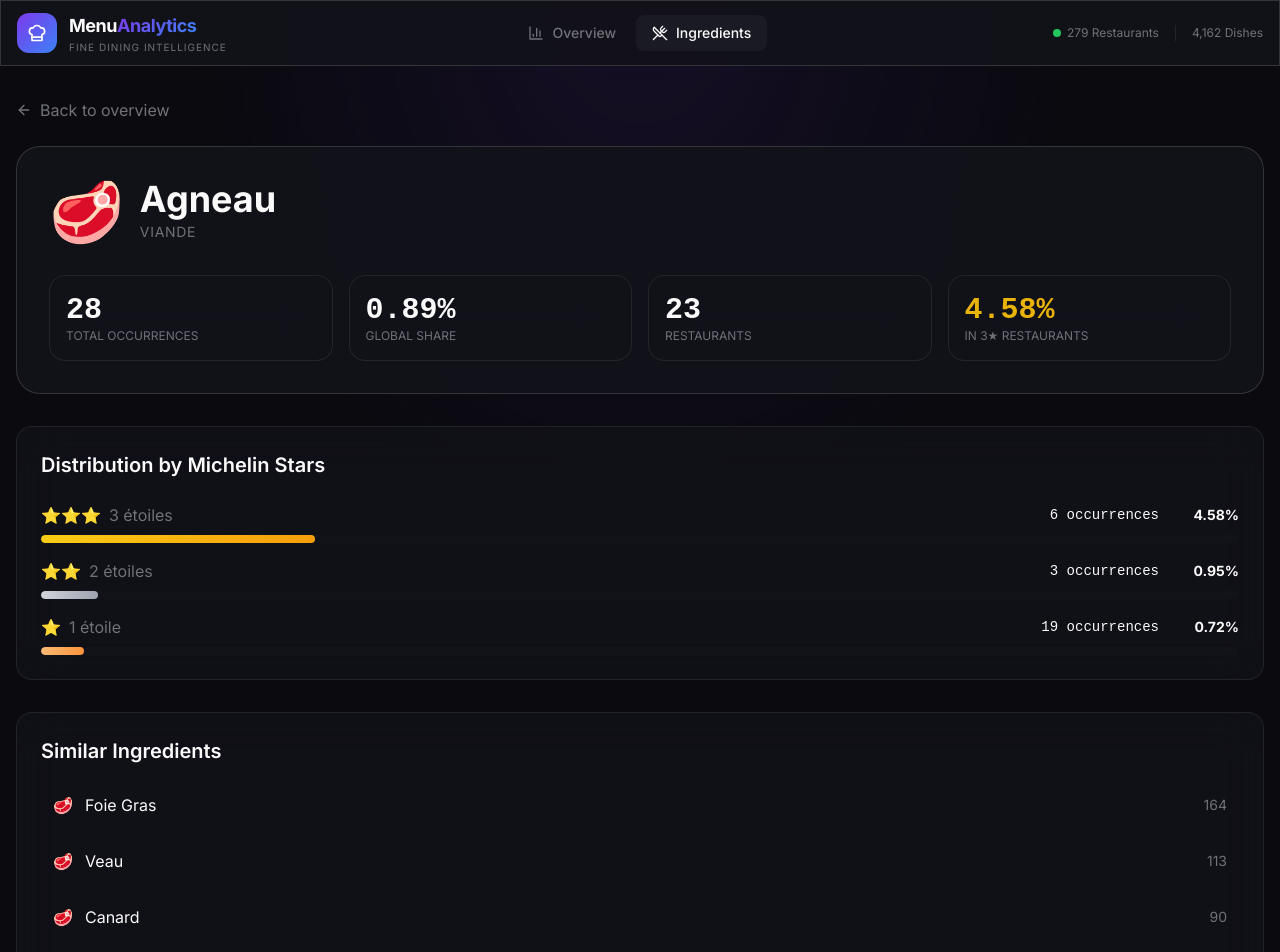
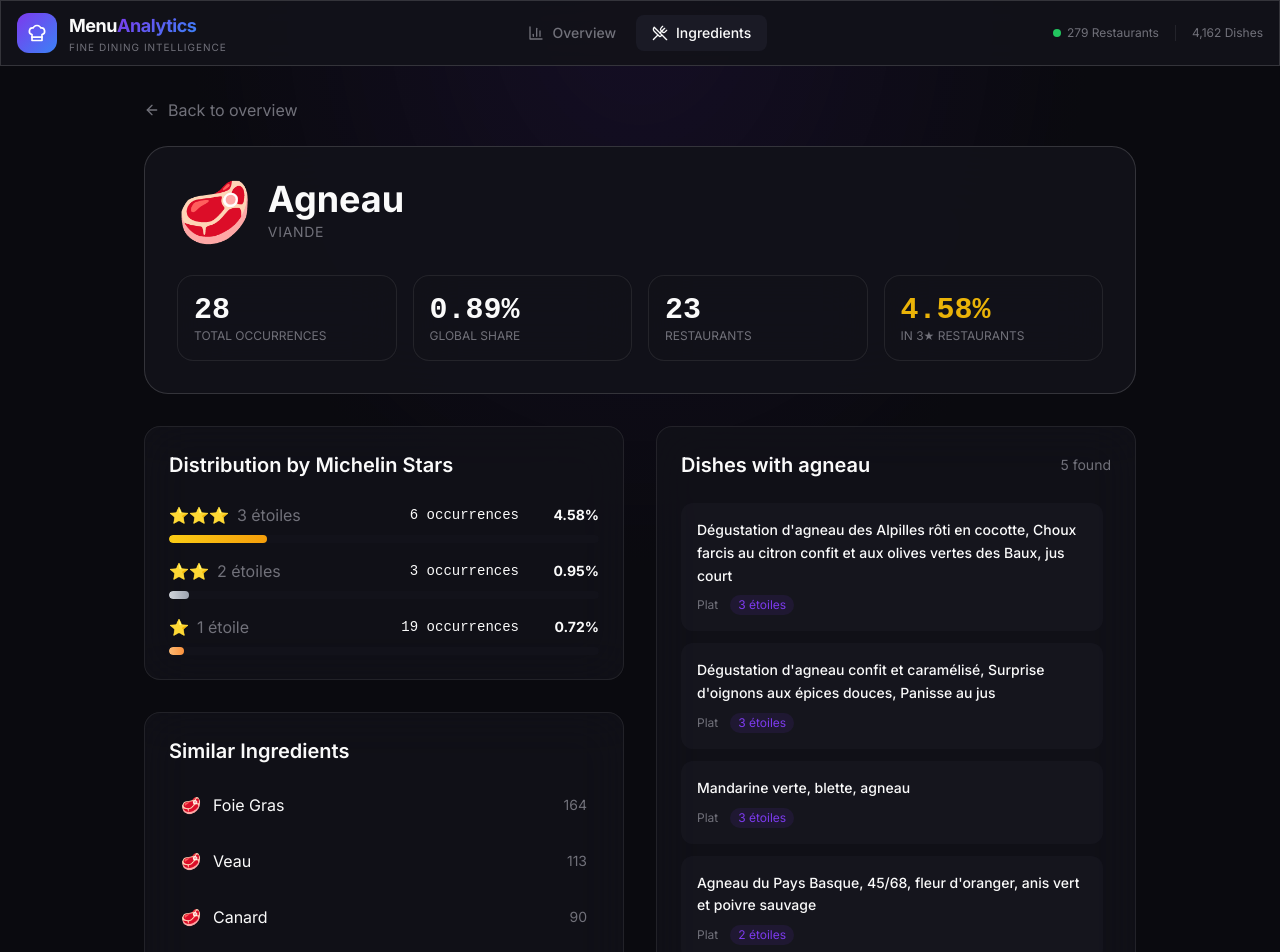
Before and after one commit to francois1791/table, a Next.js app: page /ingredients/agneau in a window 1280 px wide. Shown: the top 952 px of the page. Built offline with nearby package versions, Linux system fonts and the light colour scheme.

Commit message:
Center layout and add dishes list to ingredient detail page

```diff
--- a/src/app/ingredients/[slug]/client.tsx
+++ b/src/app/ingredients/[slug]/client.tsx
@@ -1,19 +1,24 @@
 "use client";
 
+import { useState } from "react";
 import { motion } from "framer-motion";
 import Link from "next/link";
-import { ArrowLeft } from "lucide-react";
-import { Ingredient } from "@/lib/types";
+import { ArrowLeft, ChevronDown, ChevronUp } from "lucide-react";
+import { Ingredient, Dish } from "@/lib/types";
 
 interface IngredientDetailClientProps {
   ingredient: Ingredient;
   ingredientsData: Ingredient[];
+  dishesWithIngredient: Dish[];
 }
 
 export default function IngredientDetailClient({
   ingredient,
-  ingredientsData
+  ingredientsData,
+  dishesWithIngredient
 }: IngredientDetailClientProps) {
+  const [showAllDishes, setShowAllDishes] = useState(false);
+
   const emojis: Record<string, string> = {
     viande: "🥩",
     poisson: "🐟",
@@ -30,8 +35,13 @@ export default function IngredientDetailClient({
     .sort((a, b) => b.frequency - a.frequency)
     .slice(0, 5);
 
+  // Limiter les plats affichés
+  const displayedDishes = showAllDishes
+    ? dishesWithIngredient
+    : dishesWithIngredient.slice(0, 10);
+
   return (
-    <div className="container mx-auto px-4 py-8">
+    <div className="container mx-auto px-4 py-8 max-w-5xl">
       {/* Back button */}
       <Link
         href="/"
@@ -80,12 +90,15 @@ export default function IngredientDetailClient({
         </div>
       </motion.div>
 
+      <div className="grid lg:grid-cols-2 gap-8">
+        {/* Left Column - Star Distribution & Similar */}
+        <div className="space-y-8">
           {/* Star Distribution */}
           <motion.div
             initial={{ opacity: 0, y: 20 }}
             animate={{ opacity: 1, y: 0 }}
             transition={{ delay: 0.1 }}
-        className="glass rounded-2xl p-6 mb-8"
+            className="glass rounded-2xl p-6"
           >
             <h2 className="text-xl font-semibold mb-6">Distribution by Michelin Stars</h2>
             <div className="space-y-4">
@@ -148,5 +161,71 @@ export default function IngredientDetailClient({
             </motion.div>
           )}
         </div>
+
+        {/* Right Column - Dishes */}
+        <motion.div
+          initial={{ opacity: 0, y: 20 }}
+          animate={{ opacity: 1, y: 0 }}
+          transition={{ delay: 0.2 }}
+          className="glass rounded-2xl p-6"
+        >
+          <div className="flex items-center justify-between mb-6">
+            <h2 className="text-xl font-semibold">Dishes with {ingredient.name}</h2>
+            <span className="text-sm text-muted-foreground">
+              {dishesWithIngredient.length} found
+            </span>
+          </div>
+
+          {dishesWithIngredient.length === 0 ? (
+            <div className="text-center py-12">
+              <p className="text-muted-foreground">No dishes found with this ingredient.</p>
+              <p className="text-xs text-muted-foreground mt-2">
+                This may be due to incomplete data extraction.
+              </p>
+            </div>
+          ) : (
+            <>
+              <div className="space-y-3 max-h-[600px] overflow-y-auto pr-2">
+                {displayedDishes.map((dish) => (
+                  <div
+                    key={dish.id}
+                    className="p-4 rounded-xl bg-surface-hover/50 hover:bg-surface-hover transition-colors"
+                  >
+                    <p className="font-medium text-sm leading-relaxed">{dish.name}</p>
+                    <div className="flex items-center gap-3 mt-2 text-xs text-muted-foreground">
+                      <span className="capitalize">{dish.category}</span>
+                      {dish.distinction && (
+                        <span className="px-2 py-0.5 rounded-full bg-accent-violet/10 text-accent-violet">
+                          {dish.distinction}
+                        </span>
+                      )}
+                    </div>
+                  </div>
+                ))}
+              </div>
+
+              {dishesWithIngredient.length > 10 && (
+                <button
+                  onClick={() => setShowAllDishes(!showAllDishes)}
+                  className="w-full mt-4 py-3 rounded-xl bg-surface hover:bg-surface-hover transition-colors text-sm font-medium flex items-center justify-center gap-2"
+                >
+                  {showAllDishes ? (
+                    <>
+                      <ChevronUp className="w-4 h-4" />
+                      Show less
+                    </>
+                  ) : (
+                    <>
+                      <ChevronDown className="w-4 h-4" />
+                      Show {dishesWithIngredient.length - 10} more dishes
+                    </>
+                  )}
+                </button>
+              )}
+            </>
+          )}
+        </motion.div>
+      </div>
+    </div>
   );
 }
--- a/src/app/ingredients/[slug]/page.tsx
+++ b/src/app/ingredients/[slug]/page.tsx
@@ -1,8 +1,10 @@
 import ingredientsDataRaw from "@/data/ingredients.json";
-import { Ingredient } from "@/lib/types";
+import dishesDataRaw from "@/data/dishes.json";
+import { Ingredient, Dish } from "@/lib/types";
 import IngredientDetailClient from "./client";
 
 const ingredientsData = ingredientsDataRaw as Ingredient[];
+const dishesData = dishesDataRaw as Dish[];
 
 export function generateStaticParams() {
   return ingredientsData.map((ingredient) => ({
@@ -28,5 +30,16 @@ export default function IngredientDetailPage({ params }: PageProps) {
     );
   }
 
-  return <IngredientDetailClient ingredient={ingredient} ingredientsData={ingredientsData} />;
+  // Filtrer les plats qui contiennent cet ingrédient
+  const dishesWithIngredient = dishesData.filter((dish) =>
+    dish.ingredients && dish.ingredients.includes(ingredient.name)
+  );
+
+  return (
+    <IngredientDetailClient
+      ingredient={ingredient}
+      ingredientsData={ingredientsData}
+      dishesWithIngredient={dishesWithIngredient}
+    />
+  );
 }
--- a/src/app/page.tsx
+++ b/src/app/page.tsx
@@ -14,13 +14,9 @@ export default function OverviewPage() {
   const ingredients = ingredientsDataRaw as Ingredient[];
 
   return (
-    <div className="container mx-auto px-4 py-8 space-y-8">
-      {/* Main Content Grid */}
-      <div className="grid lg:grid-cols-3 gap-8">
-        {/* Left Column - Ingredient Share */}
-        <div className="lg:col-span-2 space-y-4">
-          {/* Ingredient Share Header */}
-          <div className="flex items-center justify-between">
+    <div className="container mx-auto px-4 py-8 max-w-5xl">
+      {/* Header */}
+      <div className="flex items-center justify-between mb-6">
         <div className="flex items-center gap-3">
           <div className="w-10 h-10 rounded-xl bg-gradient-accent-soft flex items-center justify-center">
             <Award className="w-5 h-5 text-accent-violet" />
@@ -48,12 +44,5 @@ export default function OverviewPage() {
         onStarChange={setStarFilter}
       />
     </div>
-
-        {/* Right Column - Empty */}
-        <div className="hidden lg:block">
-          {/* Space for future content */}
-        </div>
-      </div>
-    </div>
   );
 }
```
Lines whose indentation alone changed are shown as unchanged.
